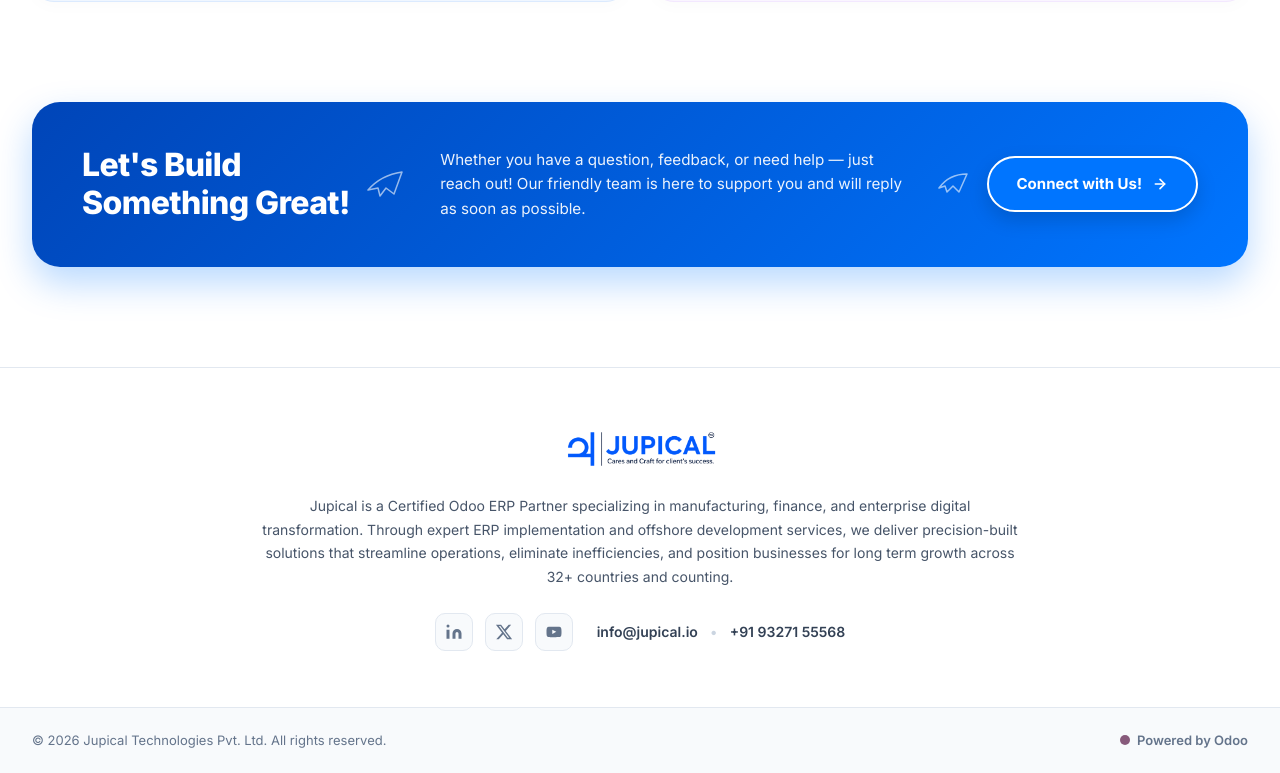
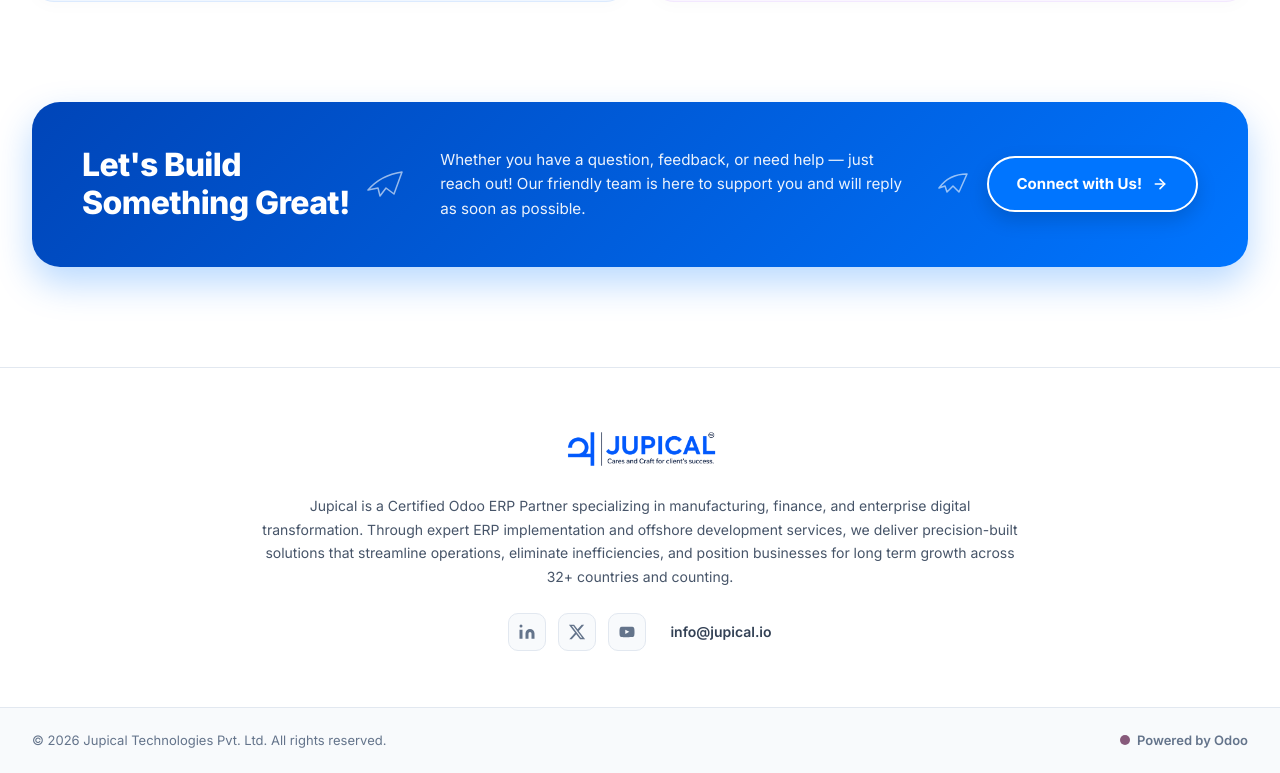
Before and after one commit to JeelDave08/jupical, a React (Vite) app: page /why in a window 1280 px wide. Shown: the part 2088-2861 px from the top of the page. Built offline with nearby package versions, Linux system fonts and the light colour scheme.

Commit message:
update footer

```diff
--- a/src/components/Footer.jsx
+++ b/src/components/Footer.jsx
@@ -65,8 +65,8 @@ export default function Footer() {
               </div>
               <div className="footer__contact-info">
                 <a href="mailto:info@jupical.io" className="footer__contact-link">info@jupical.io</a>
-                <span className="contact-divider">•</span>
-                <a href="tel:+919327155568" className="footer__contact-link">+91 93271 55568</a>
+
+
               </div>
             </div>
           </div>
```
